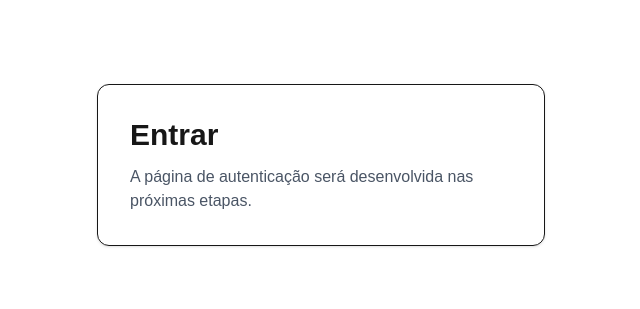
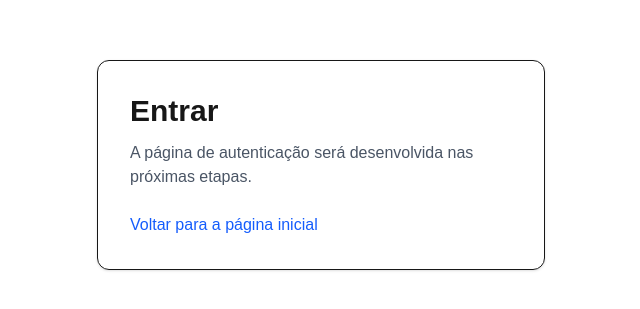
Before and after one commit to jorge-pires/projeto-kanban, a Next.js app: page /login in a window 1280 px wide. Shown: the part 235-544 px from the top of the page, without its empty margins (319-959 px from the left). Built offline with nearby package versions, Linux system fonts and the light colour scheme.

Commit message:
feat: add home navigation links

```diff
--- a/app/login/page.tsx
+++ b/app/login/page.tsx
@@ -1,15 +1,22 @@
+import Link from "next/link";
+
 export default function LoginPage() {
   return (
     <main className="flex min-h-screen items-center justify-center px-6">
       <section className="w-full max-w-md rounded-xl border p-8 shadow-sm">
-        <h1 className="text-3xl font-bold">
-          Entrar
-        </h1>
+        <h1 className="text-3xl font-bold">Entrar</h1>
 
         <p className="mt-3 text-gray-600">
           A página de autenticação será desenvolvida nas próximas etapas.
         </p>
+
+        <Link
+          href="/"
+          className="mt-6 inline-block text-blue-600 transition hover:underline"
+        >
+          Voltar para a página inicial
+        </Link>
       </section>
     </main>
-  )
+  );
 }
--- a/components/landing/navbar.tsx
+++ b/components/landing/navbar.tsx
@@ -1,10 +1,10 @@
 "use client";
 
+import Link from "next/link";
 import { useState } from "react";
 
-import Link from "next/link";
+import { NavigationLink } from "@/components/navigation/navigation-link";
 import { navigationLinks } from "@/data/navigation";
-import { NavigationLink } from "@/components/navigation/navigation-link";
 
 export function Navbar() {
   const [isMenuOpen, setIsMenuOpen] = useState(false);
@@ -20,7 +20,9 @@ export function Navbar() {
   return (
     <header className="border-b">
       <div className="mx-auto flex max-w-6xl items-center justify-between px-6 py-4">
-        <h1 className="text-xl font-bold">TaskFlow</h1>
+        <Link href="/" className="text-xl font-bold">
+          TaskFlow
+        </Link>
 
         <nav className="hidden items-center gap-6 md:flex">
           {navigationLinks.map((link) => (
@@ -72,7 +74,7 @@ export function Navbar() {
                 {link.label}
               </NavigationLink>
             ))}
-
+            2
             <Link
               href="/login"
               onClick={closeMenu}
```
